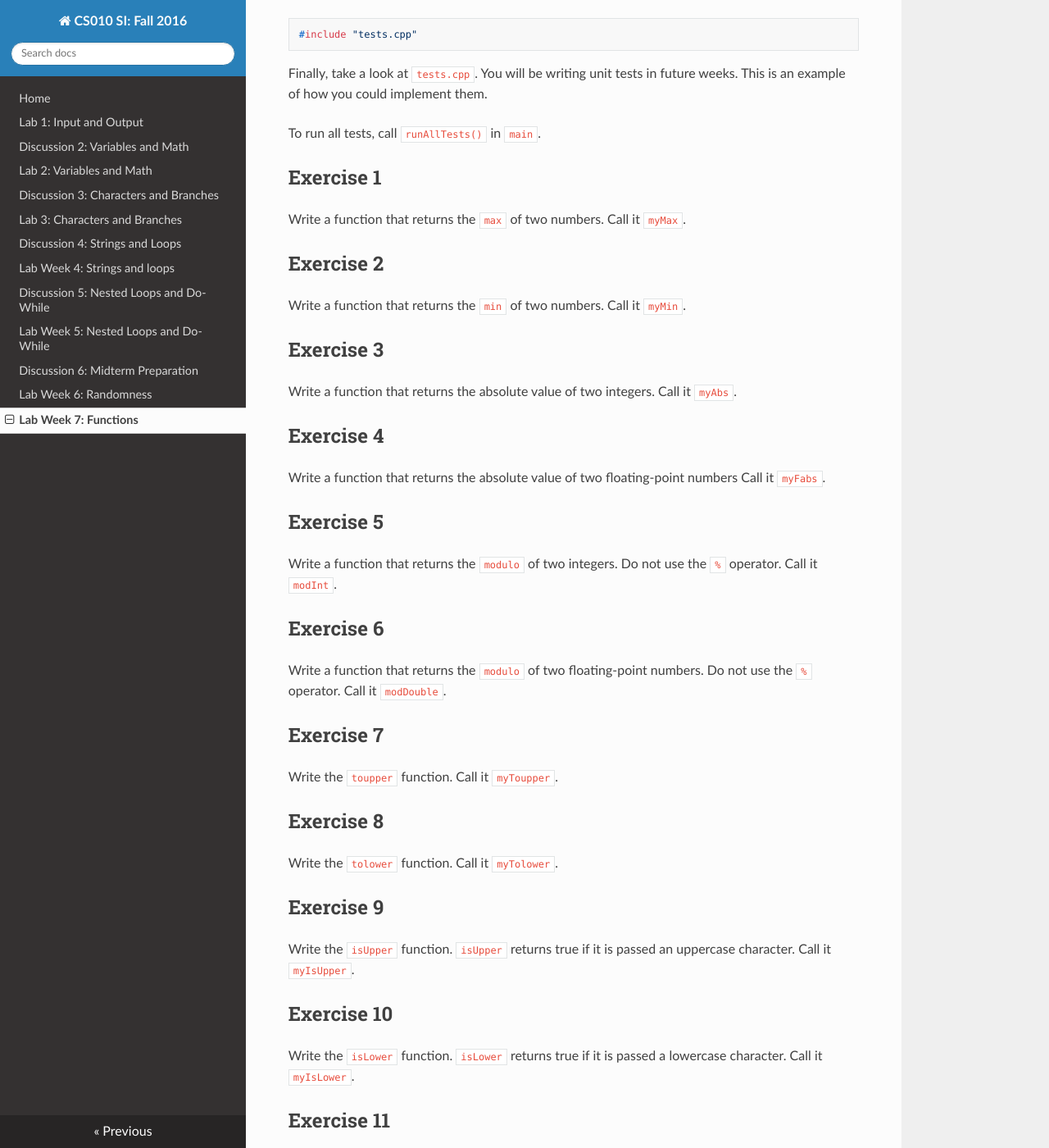
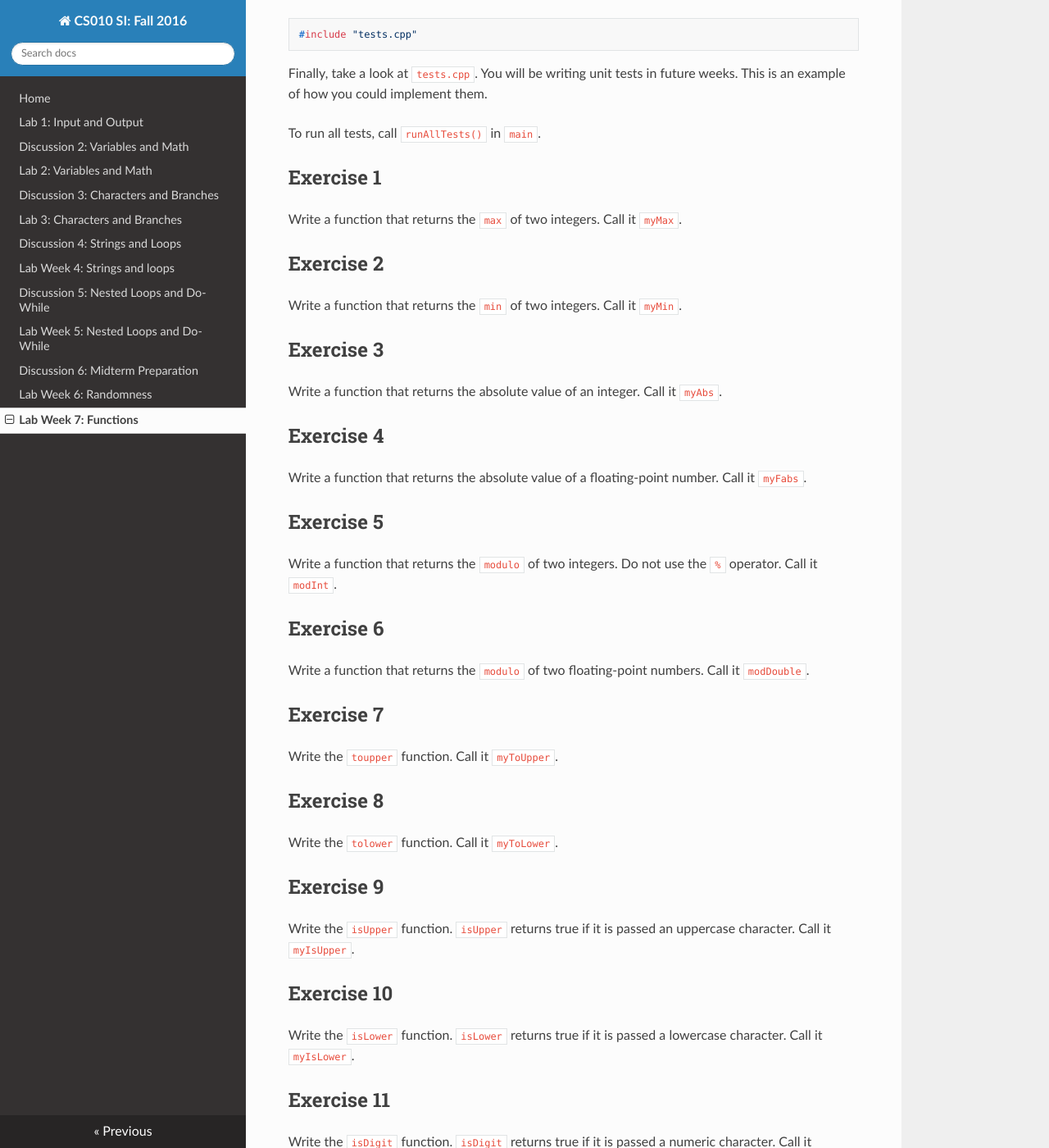
Before and after one commit to cs-si-ucr/cs10, an MkDocs documentation site: the page built from docs/lab07.md, in a window 1280 px wide and 1400 px high, scrolled down 504 px. Shown: the whole window at 82% size. Built offline with MkDocs 1.6.1, drawn with Linux system fonts in a browser that asks for light colours; nearby versions of some CDN libraries; old or Windows-style settings are respelled for this version of MkDocs.

Commit message:
type clarification, wording, and capitalization standardization.

```diff
--- a/docs/lab07.md
+++ b/docs/lab07.md
@@ -34,28 +34,28 @@ To run all tests, call ``runAllTests()`` in ``main``.
 Exercise 1
 ---
 
-Write a function that returns the ``max`` of two numbers.
+Write a function that returns the ``max`` of two integers.
 Call it ``myMax``.
 
 
 Exercise 2
 ---
 
-Write a function that returns the ``min`` of two numbers.
+Write a function that returns the ``min`` of two integers.
 Call it ``myMin``.
 
 
 Exercise 3
 ---
 
-Write a function that returns the absolute value of two integers.
+Write a function that returns the absolute value of an integer.
 Call it ``myAbs``.
 
 
 Exercise 4
 ---
 
-Write a function that returns the absolute value of two floating-point numbers
+Write a function that returns the absolute value of a floating-point number.
 Call it ``myFabs``.
 
 
@@ -71,7 +71,6 @@ Exercise 6
 ---
 
 Write a function that returns the ``modulo`` of two floating-point numbers.
-Do not use the ``%`` operator.
 Call it ``modDouble``.
 
 
@@ -79,14 +78,14 @@ Exercise 7
 ---
 
 Write the ``toupper`` function.
-Call it ``myToupper``.
+Call it ``myToUpper``.
 
 
 Exercise 8
 ---
 
 Write the ``tolower`` function.
-Call it ``myTolower``.
+Call it ``myToLower``.
 
 
 Exercise 9
```
